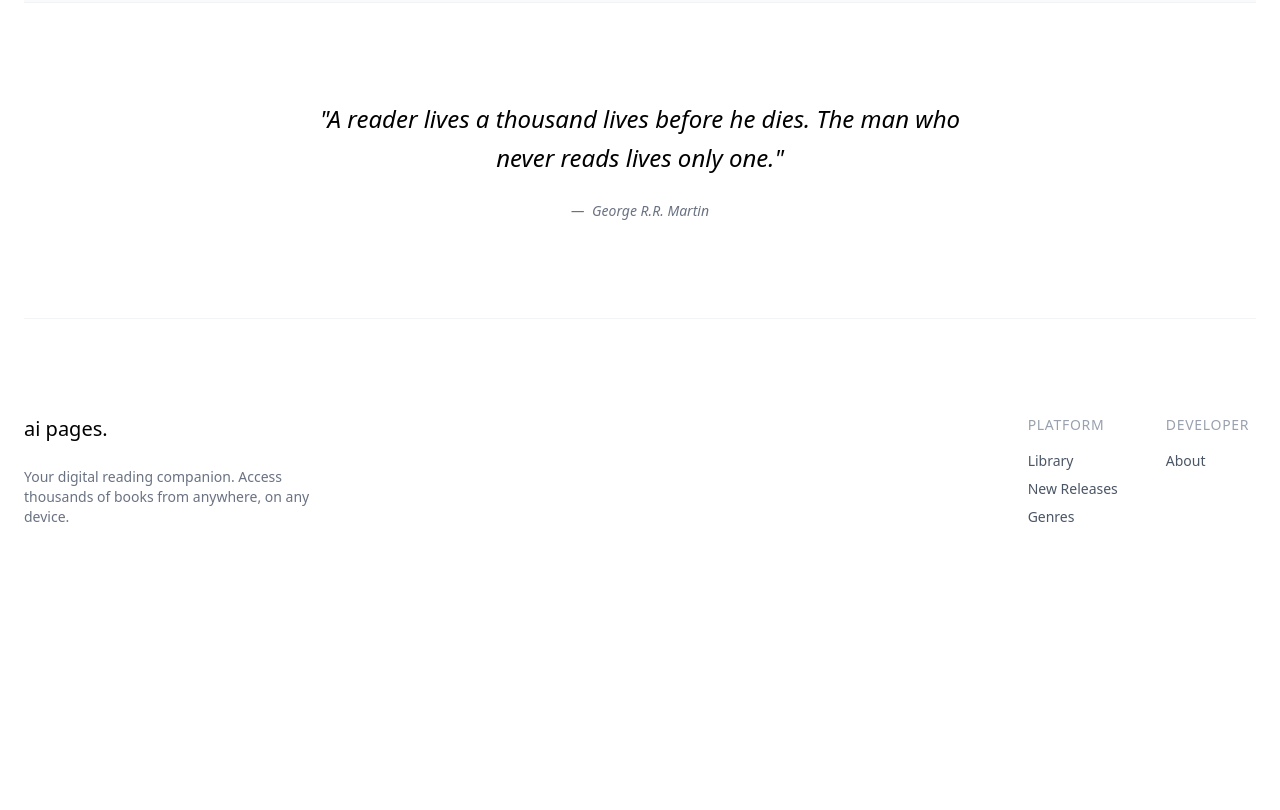
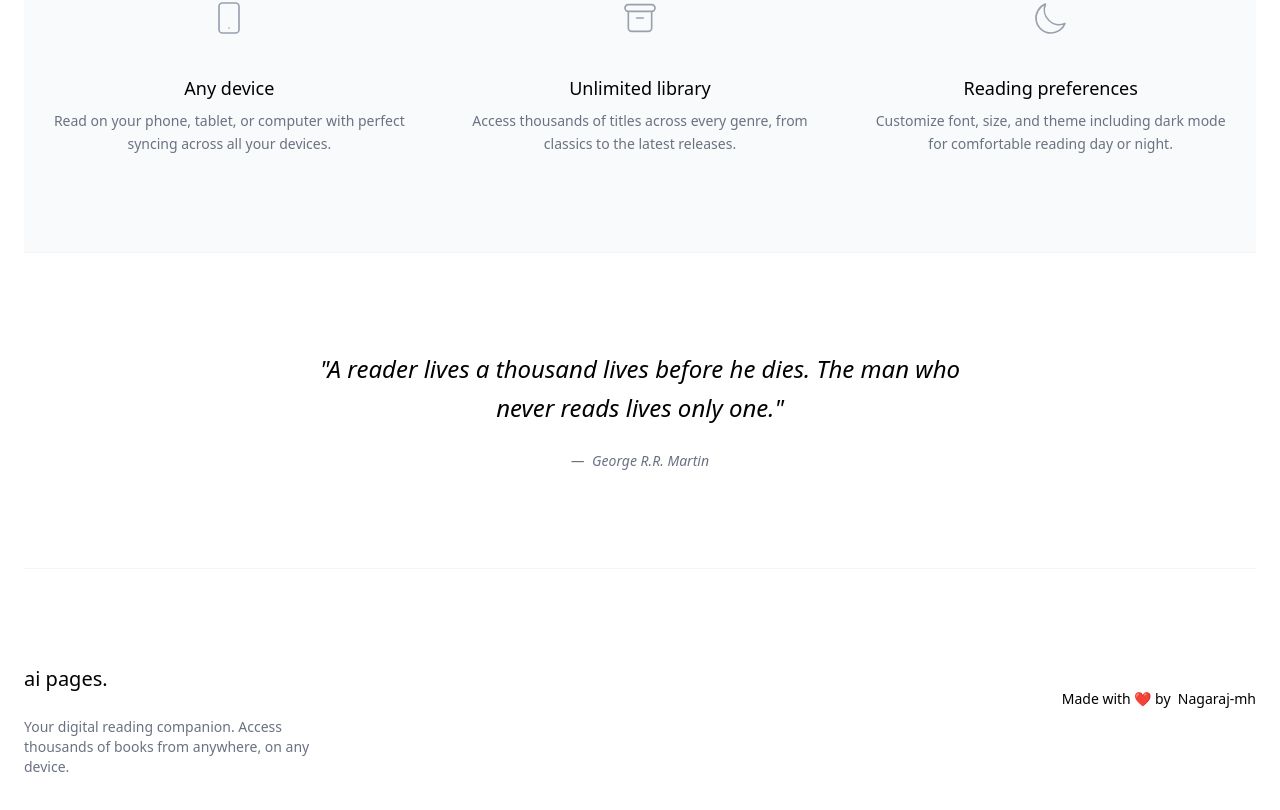
Before and after one commit to Nagaraj-MH/ai-pages., a React (Vite) app: page / in a window 1280 px wide. Shown: the part 1970-2780 px from the top of the page. Before the commit the page ends 2545 px from the top, so only its background shows below. Built offline with nearby package versions, Linux system fonts and the light colour scheme.

Commit message:
Changed text to pdf

```diff
--- a/src/App.tsx
+++ b/src/App.tsx
@@ -1,7 +1,6 @@
 import {  Routes, Route, Navigate ,BrowserRouter} from 'react-router-dom';
-import { useTheme,ThemeProvider } from './Contexts/ThemeProvider';
+import { ThemeProvider } from './Contexts/ThemeProvider';
 import Home from './Pages/Home';
-import Navbar from './Components/Navbar';
 import Library from './Pages/Library';
 import Features from './Pages/Features';
 import Layout from './Components/Layout';
@@ -29,21 +28,4 @@ function App() {
   );
 }
 
-const PlaceholderPage = ({ title }: { title: string }) => {
-  const { darkMode } = useTheme();
-  return (
-    <div className={`min-h-screen flex flex-col ${darkMode ? 'dark bg-gray-900 text-white' : 'bg-white text-black'}`}>
-      <Navbar darkMode={darkMode} toggleDarkMode={() => {}} />
-      <div className="pt-32 px-6 flex items-center justify-center flex-grow">
-        <div className="text-center">
-          <h1 className="text-3xl font-light mb-4">{title} Page</h1>
-          <p className={darkMode ? "text-gray-300" : "text-gray-600"}>
-            This page is under construction
-          </p>
-        </div>
-      </div>
-    </div>
-  );
-};
-
 export default App;
--- a/src/Components/Footer.tsx
+++ b/src/Components/Footer.tsx
@@ -1,5 +1,4 @@
 import { useTheme } from "../Contexts/ThemeProvider";
-import {Link} from "react-router-dom"
 const Footer=()=>{
     const {darkMode}=useTheme()
     return(
@@ -17,79 +16,12 @@ const Footer=()=>{
             </p>
           </div>
 
-          <div className="grid grid-cols-2 gap-x-12 gap-y-8">
-            <div>
-              <h3
-                className={`text-sm uppercase tracking-wider mb-4 ${
-                  darkMode ? "text-gray-500" : "text-gray-400"
-                }`}
-              >
-                Platform
-              </h3>
-              <ul
-                className={`text-sm space-y-2 ${
-                  darkMode ? "text-gray-400" : "text-gray-600"
-                }`}
-              >
-                <li>
-                  <Link
-                    to="/library"
-                    className={`${
-                      darkMode ? "hover:text-white" : "hover:text-black"
-                    } transition-colors`}
-                  >
-                    Library
-                  </Link>
-                </li>
-                <li>
-                  <Link
-                    to="#"
-                    className={`${
-                      darkMode ? "hover:text-white" : "hover:text-black"
-                    } transition-colors`}
-                  >
-                    New Releases
-                  </Link>
-                </li>
-                <li>
-                  <Link
-                    to="#"
-                    className={`${
-                      darkMode ? "hover:text-white" : "hover:text-black"
-                    } transition-colors`}
-                  >
-                    Genres
-                  </Link>
-                </li>
-              </ul>
-            </div>
-
-            <div>
-              <h3
-                className={`text-sm uppercase tracking-wider mb-4 ${
-                  darkMode ? "text-gray-500" : "text-gray-400"
-                }`}
-              >
-                Developer
-              </h3>
-              <ul
-                className={`text-sm space-y-2 ${
-                  darkMode ? "text-gray-400" : "text-gray-600"
-                }`}
-              >
-                <li>
-                  <Link
-                    to="#"
-                    className={`${
-                      darkMode ? "hover:text-white" : "hover:text-black"
-                    } transition-colors`}
-                  >
-                    About
-                  </Link>
-                </li>
-              </ul>
-            </div>
-          </div>
+        <div className="mt-6 text-sm">
+        Made with ❤️ by  &nbsp;
+        <a href="https://github.com/Nagaraj-mh" target="_blank" rel="noopener noreferrer" className="hover:text-blue-400">
+          Nagaraj-mh
+        </a>
+      </div>
         </div>
       </footer>
 
--- a/src/Components/Navbar.tsx
+++ b/src/Components/Navbar.tsx
@@ -27,7 +27,6 @@ const Navbar: React.FC<NavbarProps> = ({ darkMode, toggleDarkMode }) => {
         <Link to="/library" className={`text-sm ${darkMode ? "hover:text-gray-300" : "hover:text-gray-600"} transition-colors`}>Library</Link>
         <Link to="/features" className={`text-sm ${darkMode ? "hover:text-gray-300" : "hover:text-gray-600"} transition-colors`}>Features</Link>
 
-        {/* Profile Picture / Sign In Button */}
         {profileImage ? (
           <Link to="/account">
             <img src={profileImage} alt="Profile" className="w-10 h-10 rounded-full border border-gray-300 object-cover" />
--- a/src/Pages/Account.tsx
+++ b/src/Pages/Account.tsx
@@ -1,6 +1,5 @@
 import { useState, useEffect } from "react";
 import { useTheme } from "../Contexts/ThemeProvider";
-import Navbar from "../Components/Navbar";
 import { Link } from "react-router-dom";
 
 interface Book {
@@ -18,7 +17,7 @@ interface User {
 }
 
 const Account = () => {
-  const { darkMode, toggleDarkMode } = useTheme();
+  const { darkMode } = useTheme();
   const [user, setUser] = useState<User | null>(null);
 
   useEffect(() => {
@@ -40,7 +39,6 @@ const Account = () => {
 
   return (
     <div className={`min-h-screen flex flex-col ${darkMode ? "dark bg-gray-900 text-white" : "bg-white text-black"}`}>
-      <Navbar darkMode={darkMode} toggleDarkMode={toggleDarkMode} />
 
       <div className="container mx-auto px-6 py-12">
         <h1 className="text-3xl font-medium mb-6">Dashboard</h1>
--- a/src/Pages/Features.tsx
+++ b/src/Pages/Features.tsx
@@ -1,6 +1,5 @@
 import { useState, useEffect } from "react";
 import { useTheme } from "../Contexts/ThemeProvider";
-import Navbar from "../Components/Navbar";
 import BookList from "../Components/BookList";
 
 interface Book {
@@ -13,7 +12,7 @@ interface Book {
 }
 
 const Features = () => {
-  const { darkMode, toggleDarkMode } = useTheme();
+  const { darkMode } = useTheme();
   const [featuredBooks, setFeaturedBooks] = useState<Book[]>([]);
 
   useEffect(() => {
@@ -27,57 +26,9 @@ const Features = () => {
 
   return (
     <div className={`min-h-screen flex flex-col ${darkMode ? "dark bg-gray-900 text-white" : "bg-white text-black"}`}>
-      <Navbar darkMode={darkMode} toggleDarkMode={toggleDarkMode} />
 
       <main className="pt-24 px-6 pb-12">
-        {/* Hero Section */}
-        <section className="text-center mb-16">
-          <h1 className="text-4xl font-light mb-4">Explore the Features</h1>
-          <p className={`text-lg ${darkMode ? "text-gray-300" : "text-gray-600"}`}>
-            Discover powerful tools and insights that make your reading experience seamless.
-          </p>
-        </section>
 
-        {/* Features List */}
-        <section className="grid grid-cols-1 md:grid-cols-3 gap-12 mb-16">
-          <div className="text-center">
-            <div className="h-16 w-16 mx-auto mb-6 flex items-center justify-center">
-              <svg xmlns="http://www.w3.org/2000/svg" className={`h-10 w-10 ${darkMode ? "text-gray-400" : "text-gray-600"}`} fill="none" viewBox="0 0 24 24" stroke="currentColor">
-                <path strokeLinecap="round" strokeLinejoin="round" strokeWidth={2} d="M5 8h14M5 8a2 2 0 110-4h14a2 2 0 110 4M5 8v10a2 2 0 002 2h10a2 2 0 002-2V8m-9 4h4" />
-              </svg>
-            </div>
-            <h3 className="text-lg font-light mb-2">Personalized Library</h3>
-            <p className={`text-sm ${darkMode ? "text-gray-400" : "text-gray-500"}`}>
-              Organize your books the way you like with personalized collections.
-            </p>
-          </div>
-
-          <div className="text-center">
-            <div className="h-16 w-16 mx-auto mb-6 flex items-center justify-center">
-              <svg xmlns="http://www.w3.org/2000/svg" className={`h-10 w-10 ${darkMode ? "text-gray-400" : "text-gray-600"}`} fill="none" viewBox="0 0 24 24" stroke="currentColor">
-                <path strokeLinecap="round" strokeLinejoin="round" strokeWidth={2} d="M12 18h.01M8 21h8a2 2 0 002-2V5a2 2 0 00-2-2H8a2 2 0 00-2 2v14a2 2 0 002 2z" />
-              </svg>
-            </div>
-            <h3 className="text-lg font-light mb-2">Multi-Device Sync</h3>
-            <p className={`text-sm ${darkMode ? "text-gray-400" : "text-gray-500"}`}>
-              Sync your reading progress across all devices with ease.
-            </p>
-          </div>
-
-          <div className="text-center">
-            <div className="h-16 w-16 mx-auto mb-6 flex items-center justify-center">
-              <svg xmlns="http://www.w3.org/2000/svg" className={`h-10 w-10 ${darkMode ? "text-gray-400" : "text-gray-600"}`} fill="none" viewBox="0 0 24 24" stroke="currentColor">
-                <path strokeLinecap="round" strokeLinejoin="round" strokeWidth={2} d="M20.354 15.354A9 9 0 018.646 3.646 9.003 9.003 0 0012 21a9.003 9.003 0 008.354-5.646z" />
-              </svg>
-            </div>
-            <h3 className="text-lg font-light mb-2">Dark Mode Reading</h3>
-            <p className={`text-sm ${darkMode ? "text-gray-400" : "text-gray-500"}`}>
-              Enjoy reading at night with our eye-friendly dark mode.
-            </p>
-          </div>
-        </section>
-
-        {/* Featured Books */}
         <section>
           <h2 className="text-2xl font-light mb-6 text-center">Featured Books</h2>
           <BookList books={featuredBooks} />
--- a/src/Pages/Library.tsx
+++ b/src/Pages/Library.tsx
@@ -1,6 +1,5 @@
 import { useState, useEffect } from "react";
 import { useTheme } from "../Contexts/ThemeProvider";
-import Navbar from "../Components/Navbar";
 import BookList from "../Components/BookList";
 import FilterBar from "../Components/FilterBar";
 
@@ -14,7 +13,7 @@ interface Book {
 }
 
 const Library = () => {
-  const { darkMode, toggleDarkMode } = useTheme();
+  const { darkMode } = useTheme();
   const [selectedTags, setSelectedTags] = useState<string[]>([]);
   const [searchQuery, setSearchQuery] = useState("");
   const [books, setBooks] = useState<Book[]>([]);
@@ -40,7 +39,6 @@ const Library = () => {
 
   return (
     <div className={`min-h-screen flex flex-col ${darkMode ? "dark bg-gray-900 text-white" : "bg-white text-black"}`}>
-      <Navbar darkMode={darkMode} toggleDarkMode={toggleDarkMode} />
       <main className="pt-24 px-6 pb-12">
         <FilterBar searchQuery={searchQuery} setSearchQuery={setSearchQuery} selectedTags={selectedTags} setSelectedTags={setSelectedTags} allTags={allTags} />
         <BookList books={filteredBooks} />
--- a/src/Pages/SignIn.tsx
+++ b/src/Pages/SignIn.tsx
@@ -1,10 +1,9 @@
 import { useState } from "react";
 import { useTheme } from "../Contexts/ThemeProvider";
-import Navbar from "../Components/Navbar";
 import { Link } from "react-router-dom";
 
 const SignIn = () => {
-  const { darkMode, toggleDarkMode } = useTheme();
+  const { darkMode } = useTheme();
   const [email, setEmail] = useState("");
   const [password, setPassword] = useState("");
 
@@ -19,7 +18,6 @@ const SignIn = () => {
         darkMode ? "dark bg-gray-900 text-white" : "bg-white text-black"
       }`}
     >
-      <Navbar darkMode={darkMode} toggleDarkMode={toggleDarkMode} />
 
       <div className="flex flex-1 items-center justify-center px-6">
         <div
--- a/src/Pages/SignUp.tsx
+++ b/src/Pages/SignUp.tsx
@@ -1,10 +1,9 @@
 import { useState } from "react";
 import { useTheme } from "../Contexts/ThemeProvider";
-import Navbar from "../Components/Navbar";
 import { Link } from "react-router-dom";
 
 const SignUp = () => {
-  const { darkMode, toggleDarkMode } = useTheme();
+  const { darkMode } = useTheme();
   const [name, setName] = useState("");
   const [email, setEmail] = useState("");
   const [password, setPassword] = useState("");
@@ -25,7 +24,6 @@ const SignUp = () => {
         darkMode ? "dark bg-gray-900 text-white" : "bg-white text-black"
       }`}
     >
-      <Navbar darkMode={darkMode} toggleDarkMode={toggleDarkMode} />
 
       <div className="flex flex-1 items-center justify-center px-6">
         <div
--- a/src/main.tsx
+++ b/src/main.tsx
@@ -6,5 +6,5 @@ import App from './App.tsx'
 createRoot(document.getElementById('root')!).render(
   <StrictMode>
         <App />
-  </StrictMode>,
+  </StrictMode>
 )
```
Also changed, not shown: src/Pages/BookDetails.tsx (+22 -30 lines), src/Pages/Home.tsx (+5 -3 lines).
